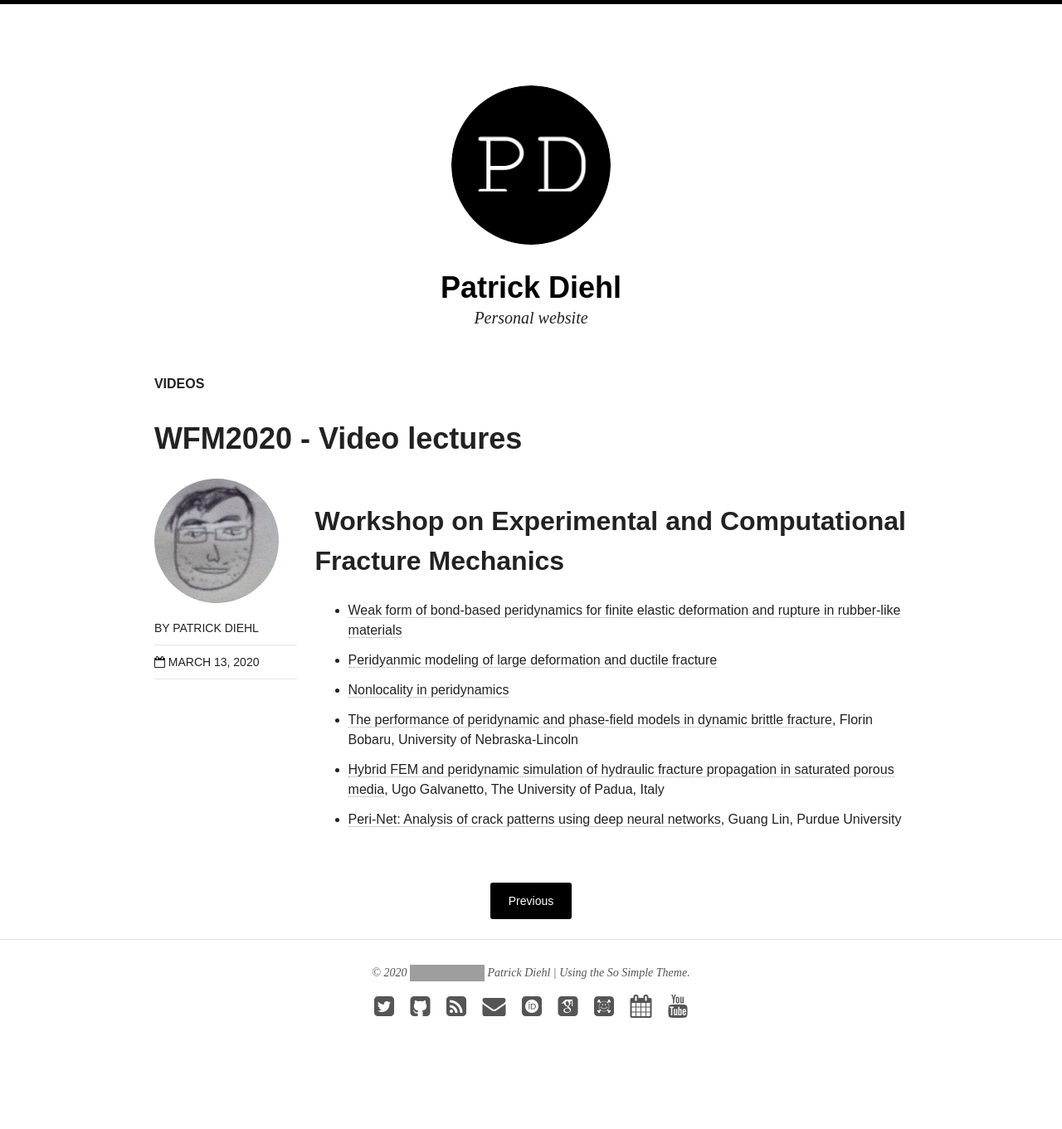
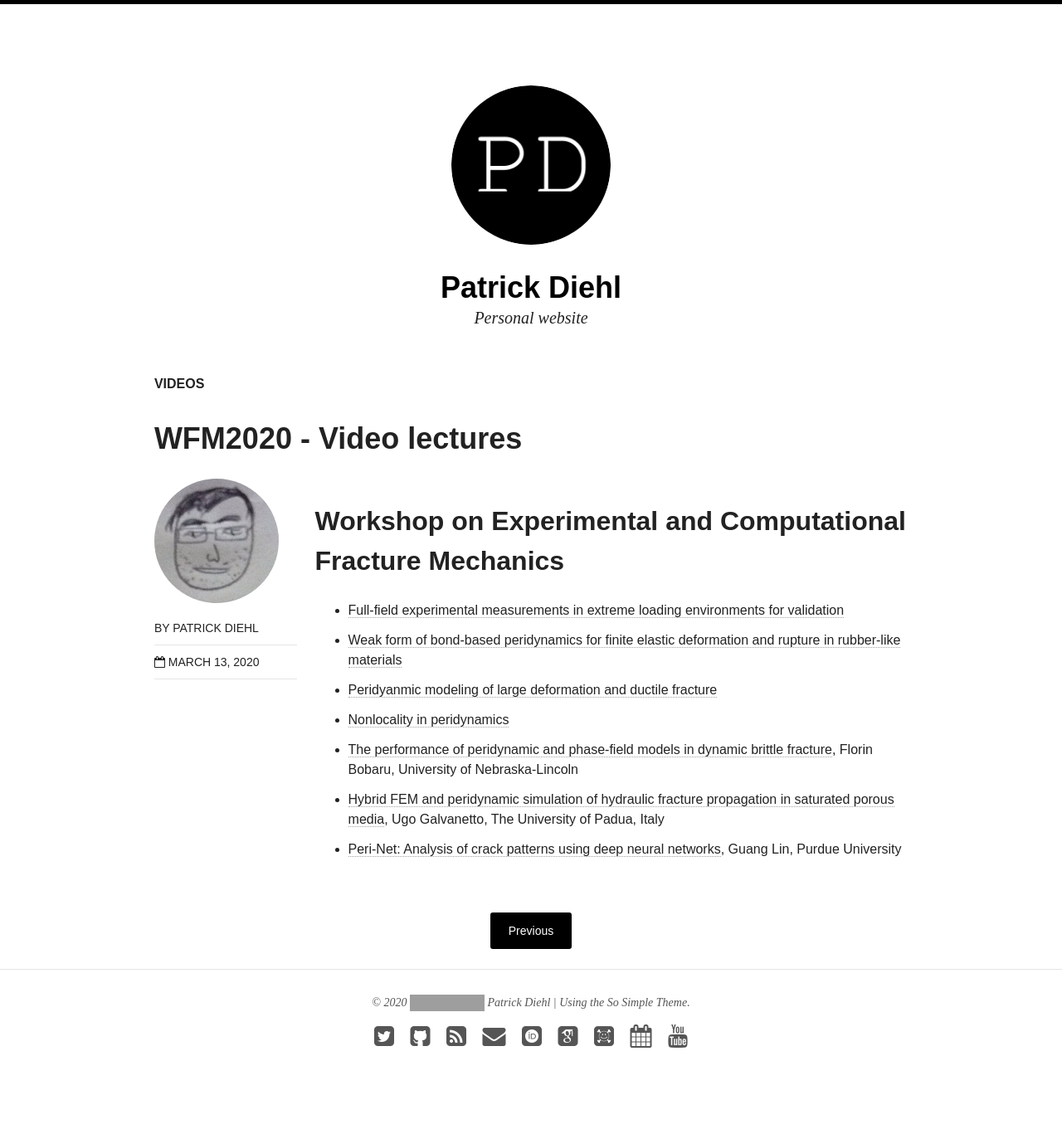
Before and after one commit to diehlpk/diehlpk.github.io, a Jekyll site: the page built from _posts/blog/2020-03-13-wfm2020-videos.md, in a window 1280 px wide. Shown: the whole page at 83% size. Built offline with Jekyll 4.4.1, drawn with Linux system fonts in a browser that asks for light colours; nearby versions of some CDN libraries; some web fonts are replaced; before the commit the page ends 1325 px from its top, so only the background shows below that; grey boxes are pictures that could not be loaded.

Commit message:
Update blog post

```diff
--- a/_posts/blog/2020-03-13-wfm2020-videos.md
+++ b/_posts/blog/2020-03-13-wfm2020-videos.md
@@ -7,6 +7,7 @@ author: diehlpk
 ---
 ## Workshop on Experimental and Computational Fracture Mechanics
 
+* [Full-field experimental measurements in extreme loading environments for validation](https://www.youtube.com/watch?v=Nlr2pOCxzww)
 * [Weak form of bond-based peridynamics for finite elastic deformation and rupture in rubber-like materials](https://www.youtube.com/watch?v=oq_ih_PMzYY)
 * [Peridyanmic modeling of large deformation and ductile fracture](https://www.youtube.com/watch?v=AqcyfyeyXHM)
 * [Nonlocality in peridynamics](https://www.youtube.com/watch?v=_Uv-_K3KTek)
```
Also changed, not shown: _posts/blog/2019-12-20-floss-software.md (+1 -0 lines).
